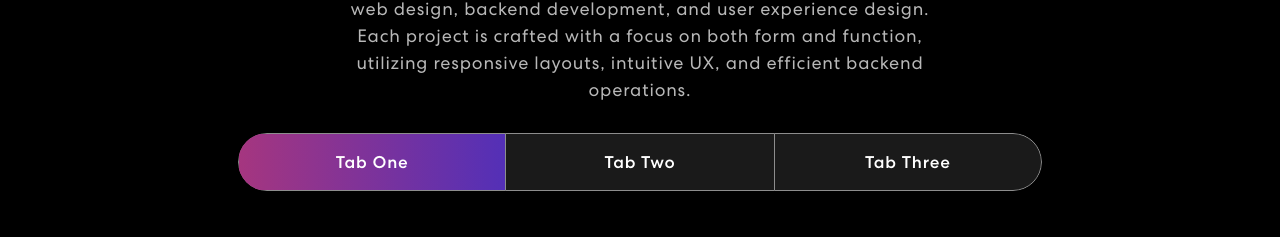
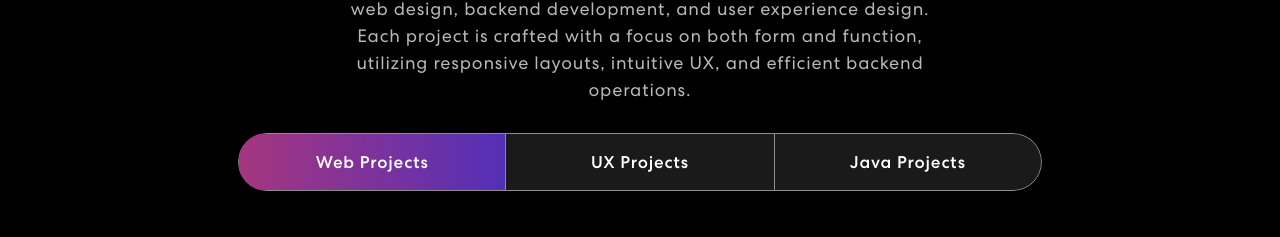
Before and after one commit to Jayeshc224/MyPortFolio-React, a React (Create React App) app: page / in a window 1280 px wide. Shown: the part 1618-1855 px from the top of the page. Built offline with nearby package versions, Linux system fonts and the light colour scheme; no server answers.

Commit message:
Update Projects.js

```diff
--- a/src/components/Projects.js
+++ b/src/components/Projects.js
@@ -40,15 +40,13 @@ return (
         <Tab.Container id="projects-tabs" defaultActiveKey ="first">
         <Nav variant="pills"  className="nav-pills mb-5 justify-content-center align-items-center" id="pill-tabs">
             <Nav.Item>
-                <Nav.Link eventKey="first">Tab One</Nav.Link>
+                <Nav.Link eventKey="first">Web Projects</Nav.Link>
             </Nav.Item>
             <Nav.Item>
-                <Nav.Link eventKey="second">Tab Two</Nav.Link>
+                <Nav.Link eventKey="second">UX Projects</Nav.Link>
             </Nav.Item>
             <Nav.Item>
-                <Nav.Link eventKey="third" >
-                Tab Three
-                </Nav.Link>
+                <Nav.Link eventKey="third" >Java Projects</Nav.Link>
             </Nav.Item>
             </Nav>
             <Tab.Content>
@@ -64,8 +62,8 @@ return (
                         }
                     </Row>
                 </Tab.Pane>
-                <Tab.Pane eventKey="second">Loren ipsum</Tab.Pane>
-                <Tab.Pane eventKey="third">Loren Ipsum</Tab.Pane>
+                <Tab.Pane eventKey="second"></Tab.Pane>
+                <Tab.Pane eventKey="third"></Tab.Pane>
             </Tab.Content>
             <img className="background-image-right" src={colorSharp2} alt="JAC" />
             </Tab.Container>
```
